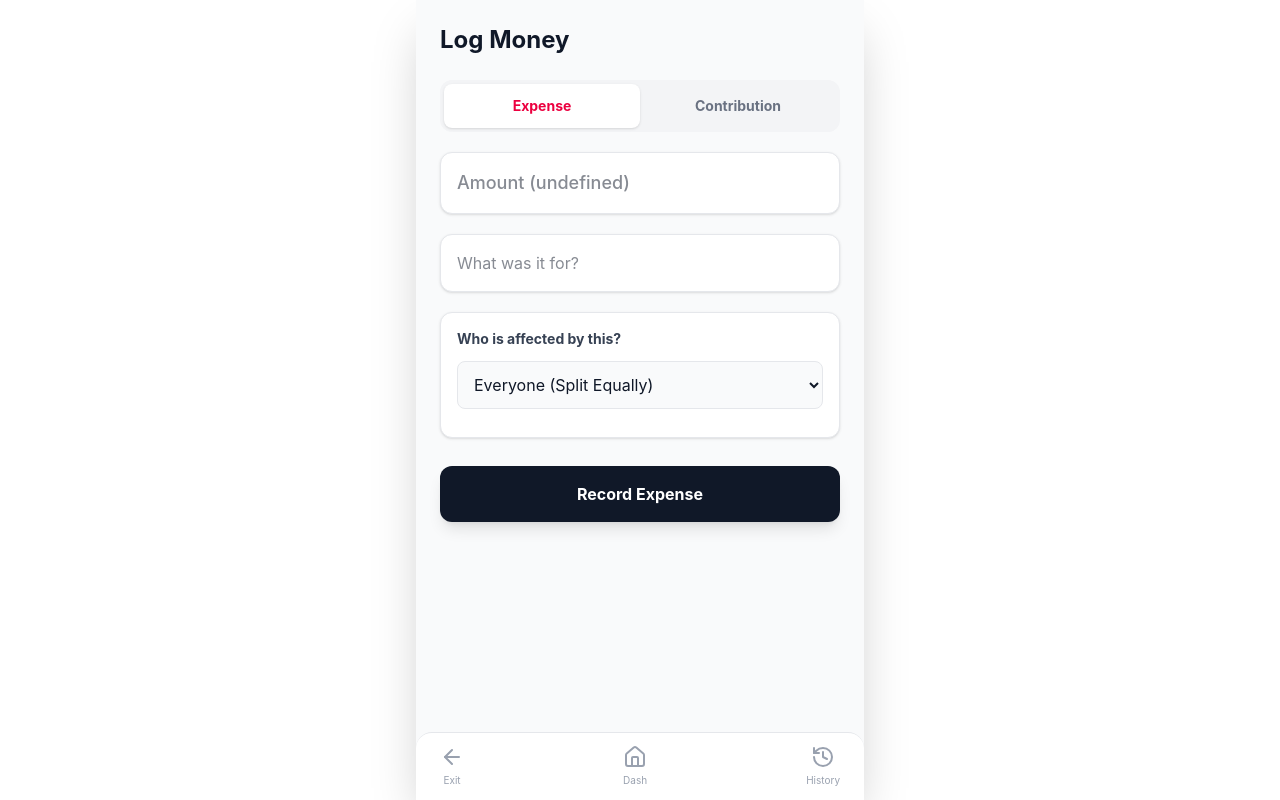
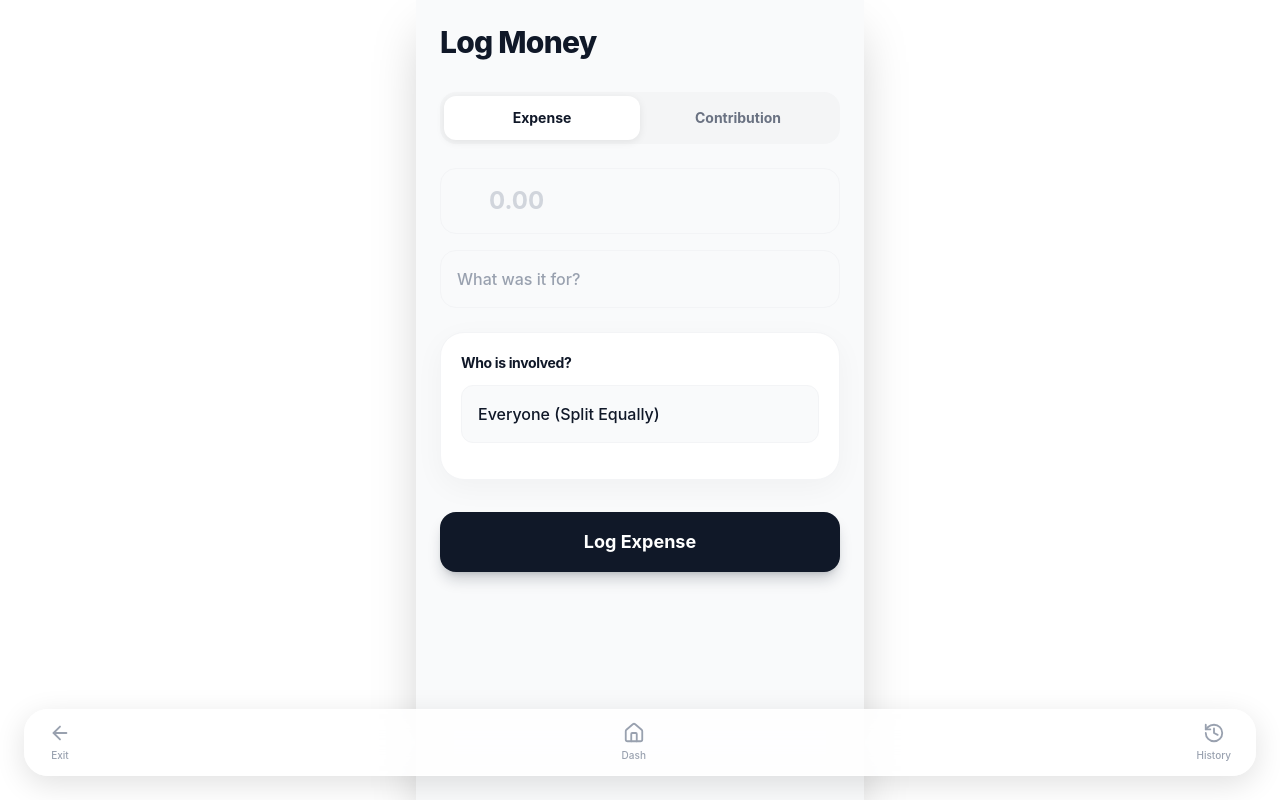
Before and after one commit to Rathan-Kumar-Gaddam/tripVault, a React app in the folder frontend/: page /trip/1/add-money in a window 1280 px wide. Built offline with nearby package versions, Linux system fonts and the light colour scheme; sample sign-in values are in the browser's storage; the HTML template or start-up script is replaced by a standard one.

Commit message:
ui enhancements

```diff
--- a/frontend/src/components/BottomNav.jsx
+++ b/frontend/src/components/BottomNav.jsx
@@ -1,4 +1,4 @@
-import { Home, History, PlusCircle, Users, ArrowLeft } from 'lucide-react';
+import { Home, History, Plus, Users, ArrowLeft } from 'lucide-react';
 import { NavLink, useParams, useNavigate } from 'react-router-dom';
 import useTripStore from '../store/useTripStore';
 
@@ -11,39 +11,37 @@ export default function BottomNav() {
   const isAdmin = myData?.role === 'admin';
 
   return (
-    <nav className="absolute bottom-0 w-full bg-white border-t border-gray-200 px-6 py-3 flex justify-between items-center rounded-t-2xl z-50">
+    <div className="fixed bottom-6 left-0 right-0 px-6 z-50 pointer-events-none">
+      <nav className="pointer-events-auto bg-white/80 backdrop-blur-xl border border-white/40 shadow-[0_8px_30px_rgb(0,0,0,0.12)] px-6 py-3 flex justify-between items-center rounded-3xl">
 
-      {/* 1. Exit Button */}
-      <button onClick={() => navigate('/')} className="flex flex-col items-center text-gray-400 hover:text-gray-900">
-        <ArrowLeft size={24} /><span className="text-[10px] mt-1">Exit</span>
+        <button onClick={() => navigate('/')} className="flex flex-col items-center text-gray-400 hover:text-gray-900 transition-colors">
+          <ArrowLeft size={22} /><span className="text-[10px] mt-1 font-medium">Exit</span>
         </button>
 
-      {/* 2. Dashboard Tab */}
-      <NavLink to={`/trip/${id}`} end className={({isActive}) => `flex flex-col items-center ${isActive ? 'text-indigo-600' : 'text-gray-400'}`}>
-        <Home size={24} /><span className="text-[10px] mt-1">Dash</span>
+        <NavLink to={`/trip/${id}`} end className={({isActive}) => `flex flex-col items-center transition-colors ${isActive ? 'text-indigo-600' : 'text-gray-400 hover:text-gray-900'}`}>
+          <Home size={22} /><span className="text-[10px] mt-1 font-medium">Dash</span>
         </NavLink>
 
-      {/* 3. NEW: History Tab */}
-      <NavLink to={`/trip/${id}/history`} className={({isActive}) => `flex flex-col items-center ${isActive ? 'text-indigo-600' : 'text-gray-400'}`}>
-        <History size={24} /><span className="text-[10px] mt-1">History</span>
-      </NavLink>
-
-      {/* 4. ADMIN ONLY: Log Money Button */}
+        {/* Floating Action Button (Admin) */}
         {isAdmin && (
-        <NavLink to={`/trip/${id}/add-money`} className="flex flex-col items-center text-indigo-600">
-          <div className="bg-indigo-600 text-white p-3 rounded-full -mt-8 shadow-lg shadow-indigo-200 border-4 border-white">
-            <PlusCircle size={28} />
+          <NavLink to={`/trip/${id}/add-money`} className="flex flex-col items-center">
+            <div className="bg-gray-900 text-white p-3.5 rounded-2xl shadow-lg shadow-gray-900/30 transform -translate-y-6 border-[3px] border-gray-50 active:scale-95 transition-all">
+              <Plus size={26} strokeWidth={3} />
             </div>
           </NavLink>
         )}
 
-      {/* 5. ADMIN ONLY: Members Tab */}
+        <NavLink to={`/trip/${id}/history`} className={({isActive}) => `flex flex-col items-center transition-colors ${isActive ? 'text-indigo-600' : 'text-gray-400 hover:text-gray-900'}`}>
+          <History size={22} /><span className="text-[10px] mt-1 font-medium">History</span>
+        </NavLink>
+
         {isAdmin && (
-        <NavLink to={`/trip/${id}/add-member`} className={({isActive}) => `flex flex-col items-center ${isActive ? 'text-indigo-600' : 'text-gray-400'}`}>
-          <Users size={24} /><span className="text-[10px] mt-1">Members</span>
+          <NavLink to={`/trip/${id}/add-member`} className={({isActive}) => `flex flex-col items-center transition-colors ${isActive ? 'text-indigo-600' : 'text-gray-400 hover:text-gray-900'}`}>
+            <Users size={22} /><span className="text-[10px] mt-1 font-medium">Members</span>
           </NavLink>
         )}
 
       </nav>
+    </div>
   );
 }
--- a/frontend/src/pages/AddTransaction.jsx
+++ b/frontend/src/pages/AddTransaction.jsx
@@ -1,7 +1,7 @@
 import { useState } from 'react';
 import { useNavigate, useParams } from 'react-router-dom';
 import useTripStore from '../store/useTripStore';
-import { CheckSquare, Square } from 'lucide-react'; // Nice icons for our checkboxes
+import { Check, Circle } from 'lucide-react';
 
 export default function AddTransaction() {
   const { id } = useParams();
@@ -9,17 +9,13 @@ export default function AddTransaction() {
   const { currentTrip, logTransaction } = useTripStore();
 
   const [type, setType] = useState('expense');
-  const [splitMode, setSplitMode] = useState('all'); // 'all', 'individual', or 'custom'
+  const [splitMode, setSplitMode] = useState('all');
+  const [selectedUser, setSelectedUser] = useState('');
+  const [selectedUsers, setSelectedUsers] = useState([]);
 
-  const [selectedUser, setSelectedUser] = useState(''); // Used for 'individual'
-  const [selectedUsers, setSelectedUsers] = useState([]); // Used for 'custom'
-
-  // Toggle a user in the custom multi-select list
   const handleToggleUser = (userId) => {
     setSelectedUsers(prev =>
-      prev.includes(userId)
-        ? prev.filter(id => id !== userId) // Remove if already selected
-        : [...prev, userId] // Add if not selected
+      prev.includes(userId) ? prev.filter(id => id !== userId) : [...prev, userId]
     );
   };
 
@@ -27,67 +23,57 @@ export default function AddTransaction() {
     e.preventDefault();
     const fd = new FormData(e.target);
 
-    // Determine the sharedBy array based on the selected mode
     let sharedBy = [];
-    if (splitMode === 'all') {
-      sharedBy = currentTrip.members.map(m => m.user._id);
-    } else if (splitMode === 'individual') {
-      if (!selectedUser) return alert("Please select a member.");
-      sharedBy = [selectedUser];
-    } else if (splitMode === 'custom') {
-      if (selectedUsers.length === 0) return alert("Please select at least one member.");
-      sharedBy = selectedUsers;
-    }
+    if (splitMode === 'all') sharedBy = currentTrip.members.map(m => m.user._id);
+    else if (splitMode === 'individual') sharedBy = [selectedUser];
+    else if (splitMode === 'custom') sharedBy = selectedUsers;
+
+    if (sharedBy.length === 0) return alert("Please select at least one member.");
 
     await logTransaction({
-      tripId: id,
-      type,
-      amount: Number(fd.get('amount')),
-      description: fd.get('description'),
-      sharedBy
+      tripId: id, type, amount: Number(fd.get('amount')), description: fd.get('description'), sharedBy
     });
-
     navigate(`/trip/${id}`);
   };
 
   return (
     <div className="p-6">
-      <h2 className="text-2xl font-bold mb-6">Log Money</h2>
+      <h2 className="text-3xl font-extrabold text-gray-900 tracking-tight mb-8">Log Money</h2>
 
-      <form onSubmit={handleSubmit} className="flex flex-col gap-5">
+      <form onSubmit={handleSubmit} className="flex flex-col gap-6">
 
-        {/* Type Toggle */}
-        <div className="flex p-1 bg-gray-100 rounded-xl">
-          <button type="button" onClick={() => setType('expense')} className={`flex-1 py-3 rounded-lg font-bold text-sm ${type === 'expense' ? 'bg-white shadow text-rose-600' : 'text-gray-500'}`}>Expense</button>
-          <button type="button" onClick={() => setType('contribution')} className={`flex-1 py-3 rounded-lg font-bold text-sm ${type === 'contribution' ? 'bg-white shadow text-emerald-600' : 'text-gray-500'}`}>Contribution</button>
+        {/* iOS Style Segmented Control */}
+        <div className="flex p-1 bg-gray-100/80 rounded-2xl">
+          <button type="button" onClick={() => setType('expense')} className={`flex-1 py-3 rounded-xl font-bold text-sm transition-all ${type === 'expense' ? 'bg-white shadow-[0_2px_8px_rgb(0,0,0,0.08)] text-gray-900' : 'text-gray-500 hover:text-gray-700'}`}>Expense</button>
+          <button type="button" onClick={() => setType('contribution')} className={`flex-1 py-3 rounded-xl font-bold text-sm transition-all ${type === 'contribution' ? 'bg-white shadow-[0_2px_8px_rgb(0,0,0,0.08)] text-emerald-600' : 'text-gray-500 hover:text-gray-700'}`}>Contribution</button>
         </div>
 
         {/* Inputs */}
-        <input name="amount" type="number" step="0.01" min="0.01" placeholder={`Amount (${currentTrip?.currency})`} required className="w-full p-4 text-lg font-medium rounded-xl border border-gray-200 bg-white shadow-sm outline-none focus:border-indigo-500 focus:ring-1 focus:ring-indigo-500" />
-        <input name="description" type="text" placeholder="What was it for?" required className="w-full p-4 rounded-xl border border-gray-200 bg-white shadow-sm outline-none focus:border-indigo-500 focus:ring-1 focus:ring-indigo-500" />
+        <div className="space-y-4">
+          <div className="relative">
+            <span className="absolute left-5 top-1/2 -translate-y-1/2 text-gray-400 font-bold text-xl">{currentTrip?.currency}</span>
+            <input name="amount" type="number" step="0.01" min="0.01" placeholder="0.00" required className="w-full py-4 pl-12 pr-4 text-2xl font-bold rounded-2xl bg-gray-50 border border-gray-100 focus:bg-white focus:border-indigo-500 focus:ring-4 focus:ring-indigo-500/10 outline-none transition-all placeholder:text-gray-300" />
+          </div>
+          <input name="description" type="text" placeholder="What was it for?" required className="w-full p-4 font-medium rounded-2xl bg-gray-50 border border-gray-100 focus:bg-white focus:border-indigo-500 focus:ring-4 focus:ring-indigo-500/10 outline-none transition-all placeholder:text-gray-400" />
+        </div>
 
-        {/* Split Selection Area */}
-        <div className="bg-white p-4 border border-gray-200 rounded-xl shadow-sm">
-          <p className="font-bold text-sm mb-3 text-gray-700">Who is affected by this?</p>
+        {/* Split Selection Box */}
+        <div className="bg-white p-5 border border-gray-100 rounded-3xl shadow-[0_8px_30px_rgb(0,0,0,0.04)]">
+          <p className="font-bold text-sm mb-3 text-gray-900 tracking-tight">Who is involved?</p>
 
           <select
             value={splitMode}
-            onChange={(e) => {
-              setSplitMode(e.target.value);
-              // Reset selections when changing modes
-              setSelectedUser('');
-              setSelectedUsers([]);
-            }}
-            className="w-full p-3 rounded-lg bg-gray-50 border border-gray-200 mb-3 outline-none focus:border-indigo-500"
+            onChange={(e) => { setSplitMode(e.target.value); setSelectedUser(''); setSelectedUsers([]); }}
+            className="w-full p-4 font-medium rounded-xl bg-gray-50 border border-gray-100 mb-4 outline-none focus:border-indigo-500 focus:bg-white transition-all appearance-none"
           >
             <option value="all">Everyone (Split Equally)</option>
             <option value="individual">One Specific Person</option>
             <option value="custom">Custom (Select Multiple)</option>
           </select>
 
-          {/* Individual Select UI */}
+          {/* Individual UI */}
           {splitMode === 'individual' && (
-            <select required value={selectedUser} onChange={(e) => setSelectedUser(e.target.value)} className="w-full p-3 rounded-lg bg-indigo-50 border border-indigo-200 text-indigo-900 outline-none">
+            <select required value={selectedUser} onChange={(e) => setSelectedUser(e.target.value)} className="w-full p-4 font-medium rounded-xl bg-indigo-50 border border-indigo-100 text-indigo-900 outline-none">
               <option value="">Select Member...</option>
               {currentTrip?.members.map(m => (
                 <option key={m.user._id} value={m.user._id}>{m.user.name}</option>
@@ -95,27 +81,21 @@ export default function AddTransaction() {
             </select>
           )}
 
-          {/* Custom Multi-Select UI */}
+          {/* Custom Select UI */}
           {splitMode === 'custom' && (
-            <div className="flex flex-col gap-2 mt-2 bg-gray-50 p-3 rounded-xl border border-gray-200 max-h-48 overflow-y-auto">
-              <p className="text-xs font-semibold text-gray-500 mb-1 uppercase tracking-wider">Select Members</p>
-
+            <div className="flex flex-col gap-2">
               {currentTrip?.members.map(m => {
                 const isSelected = selectedUsers.includes(m.user._id);
                 return (
                   <div
                     key={m.user._id}
                     onClick={() => handleToggleUser(m.user._id)}
-                    className={`flex items-center gap-3 p-3 rounded-lg border cursor-pointer transition-colors ${
-                      isSelected ? 'bg-indigo-50 border-indigo-200 text-indigo-900' : 'bg-white border-gray-100 text-gray-700'
+                    className={`flex items-center justify-between p-4 rounded-xl cursor-pointer transition-all border ${
+                      isSelected ? 'bg-indigo-50 border-indigo-200 shadow-sm' : 'bg-gray-50 border-gray-100'
                     }`}
                   >
-                    {isSelected ? (
-                      <CheckSquare className="text-indigo-600" size={20} />
-                    ) : (
-                      <Square className="text-gray-300" size={20} />
-                    )}
-                    <span className="font-medium text-sm">{m.user.name}</span>
+                    <span className={`font-bold ${isSelected ? 'text-indigo-900' : 'text-gray-600'}`}>{m.user.name}</span>
+                    {isSelected ? <div className="bg-indigo-600 text-white rounded-full p-1"><Check size={14} strokeWidth={4}/></div> : <Circle size={22} className="text-gray-300" />}
                   </div>
                 )
               })}
@@ -123,9 +103,8 @@ export default function AddTransaction() {
           )}
         </div>
 
-        {/* Submit */}
-        <button type="submit" className="w-full bg-gray-900 text-white py-4 rounded-xl font-bold mt-2 shadow-lg active:scale-95 transition-transform">
-          Record {type === 'expense' ? 'Expense' : 'Contribution'}
+        <button type="submit" className="w-full bg-gray-900 text-white py-4 rounded-2xl font-bold text-lg mt-2 shadow-lg shadow-gray-900/20 active:scale-[0.98] transition-transform">
+          Log {type === 'expense' ? 'Expense' : 'Contribution'}
         </button>
       </form>
     </div>
--- a/frontend/src/pages/Auth.jsx
+++ b/frontend/src/pages/Auth.jsx
@@ -1,5 +1,6 @@
 import { useState } from 'react';
 import useTripStore from '../store/useTripStore';
+import { PlaneTakeoff } from 'lucide-react';
 
 export default function Auth() {
   const [isLogin, setIsLogin] = useState(true);
@@ -8,38 +9,38 @@ export default function Auth() {
   const handleSubmit = async (e) => {
     e.preventDefault();
     const fd = new FormData(e.target);
-    const email = fd.get('email');
-    const password = fd.get('password');
-    const name = fd.get('name');
-
-    if (isLogin) {
-      await login(email, password);
-    } else {
-      await register(name, email, password);
-    }
+    if (isLogin) await login(fd.get('email'), fd.get('password'));
+    else await register(fd.get('name'), fd.get('email'), fd.get('password'));
   };
 
   return (
-    <div className="p-8 h-full flex flex-col justify-center bg-white">
-      <h1 className="text-4xl font-extrabold text-gray-900 mb-2">TripVault 🧳</h1>
-      <p className="text-gray-500 mb-8">{isLogin ? 'Welcome back!' : 'Create an admin account to start.'}</p>
+    <div className="min-h-screen flex flex-col justify-center px-8 bg-gradient-to-br from-indigo-50 via-white to-purple-50">
 
-      {error && <div className="bg-rose-50 text-rose-500 p-3 rounded-lg text-sm mb-4">{error}</div>}
+      <div className="mb-10 text-center">
+        <div className="w-16 h-16 bg-gray-900 text-white rounded-3xl flex items-center justify-center mx-auto mb-6 shadow-xl shadow-gray-900/20 rotate-3">
+          <PlaneTakeoff size={32} className="-rotate-3" />
+        </div>
+        <h1 className="text-4xl font-extrabold text-gray-900 tracking-tight">TripVault</h1>
+        <p className="text-gray-500 mt-2 text-sm font-medium">{isLogin ? 'Welcome back, traveler.' : 'Create your vault and invite friends.'}</p>
+      </div>
+
+      {error && <div className="bg-rose-50 border border-rose-100 text-rose-600 p-4 rounded-2xl text-sm font-medium mb-6 animate-in fade-in zoom-in-95">{error}</div>}
 
       <form onSubmit={handleSubmit} className="flex flex-col gap-4">
         {!isLogin && (
-          <input name="name" type="text" placeholder="Full Name" required className="p-4 bg-gray-50 border border-gray-200 rounded-xl" />
+          <input name="name" type="text" placeholder="Full Name" required className="p-4 bg-white/60 backdrop-blur-sm border border-gray-200 rounded-2xl focus:bg-white focus:border-indigo-500 focus:ring-4 focus:ring-indigo-500/10 outline-none transition-all font-medium placeholder:text-gray-400" />
         )}
-        <input name="email" type="email" placeholder="Email Address" required className="p-4 bg-gray-50 border border-gray-200 rounded-xl" />
-        <input name="password" type="password" placeholder="Password" required className="p-4 bg-gray-50 border border-gray-200 rounded-xl" />
+        <input name="email" type="email" placeholder="Email Address" required className="p-4 bg-white/60 backdrop-blur-sm border border-gray-200 rounded-2xl focus:bg-white focus:border-indigo-500 focus:ring-4 focus:ring-indigo-500/10 outline-none transition-all font-medium placeholder:text-gray-400" />
+        <input name="password" type="password" placeholder="Password" required className="p-4 bg-white/60 backdrop-blur-sm border border-gray-200 rounded-2xl focus:bg-white focus:border-indigo-500 focus:ring-4 focus:ring-indigo-500/10 outline-none transition-all font-medium placeholder:text-gray-400" />
 
-        <button disabled={isLoading} className="bg-indigo-600 text-white font-bold p-4 rounded-xl mt-2">
+        <button disabled={isLoading} className="w-full bg-gray-900 text-white font-bold p-4 rounded-2xl mt-4 shadow-lg shadow-gray-900/20 active:scale-[0.98] transition-all disabled:opacity-70">
           {isLoading ? 'Processing...' : (isLogin ? 'Sign In' : 'Create Account')}
         </button>
       </form>
 
-      <button onClick={() => setIsLogin(!isLogin)} className="mt-6 text-sm text-indigo-600 font-medium">
-        {isLogin ? "Need to create a trip? Sign up" : "Already have an account? Sign in"}
+      <button onClick={() => setIsLogin(!isLogin)} className="mt-8 text-sm text-gray-500 font-medium hover:text-gray-900 transition-colors">
+        {isLogin ? "Need to create a trip? " : "Already have an account? "}
+        <span className="text-indigo-600 font-bold">{isLogin ? "Sign up" : "Sign in"}</span>
       </button>
     </div>
   );
```
Also changed, not shown: frontend/src/pages/Dashboard.jsx (+42 -25 lines). Lines whose indentation alone changed are shown as unchanged.
